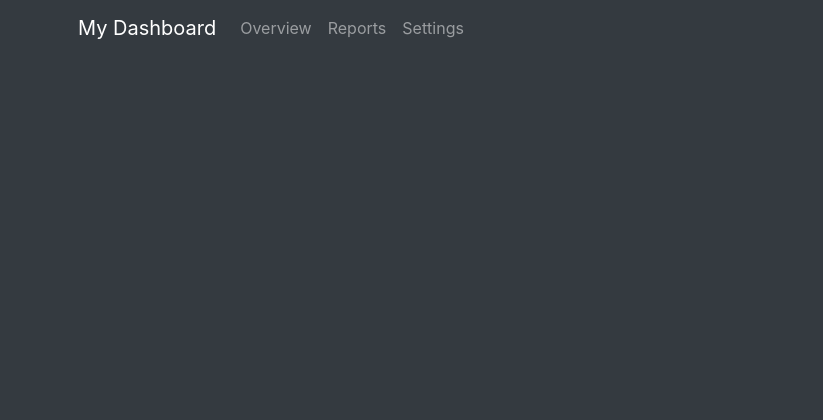
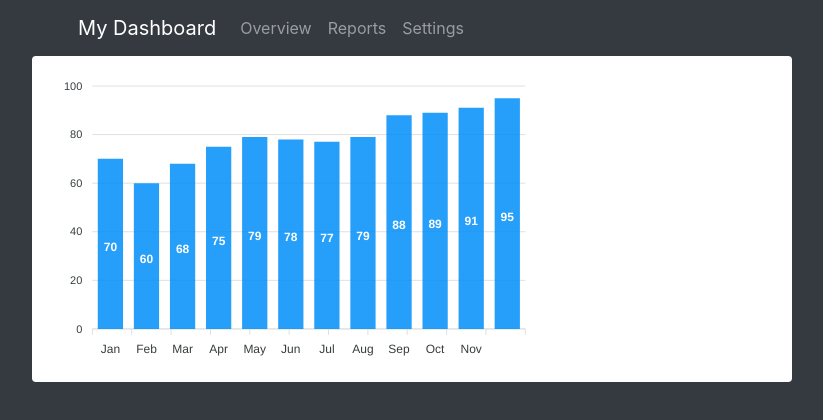
Before and after one commit to gondiski/Health-Dashboard, a React (Create React App) app: page /reports in a window 1280 px wide. Shown: the top 420 px of the page, without its empty margins (38-861 px from the left). Built offline with nearby package versions, Linux system fonts and the light colour scheme.

Commit message:
Added the blood pressure readings to the report

```diff
--- a/src/components/layouts/Reports.js
+++ b/src/components/layouts/Reports.js
@@ -1,13 +1,47 @@
 import React, { Component } from 'react';
 import Col from 'react-bootstrap/Col';
 import Row from 'react-bootstrap/Row';
+import Chart from 'react-apexcharts';
 
 class Settings extends Component {
+    constructor(props) {
+        super(props);
+
+        this.state = {
+            options: {
+                chart: {
+                    id: "basic-bar",
+                    toolbar: {
+                        show: false
+                    }
+                },
+                xaxis: {
+                    categories: ["Jan", "Feb", "Mar", "Apr", "May", "Jun", "Jul", "Aug", "Sep", "Oct", "Nov"]
+                }
+            },
+            series: [{
+                name: "Blood pressure levels",
+                data: [70, 60, 68, 75, 79, 78, 77, 79, 88, 89, 91, 95]
+            }]
+        };
+    }
     render() {
         return ( <
             Row >
             <
-            Col > < /Col > < /
+            Col md = "8"
+            className = "bg-white rounded" > < div className = "mixed-chart" >
+            <
+            Chart options = { this.state.options }
+            series = { this.state.series }
+            type = "bar"
+            width = "500" /
+            >
+            <
+            /div> < /Col >
+            <
+            Col md = "4"
+            className = "rounded" > < /Col>< /
             Row >
         );
     }
```
